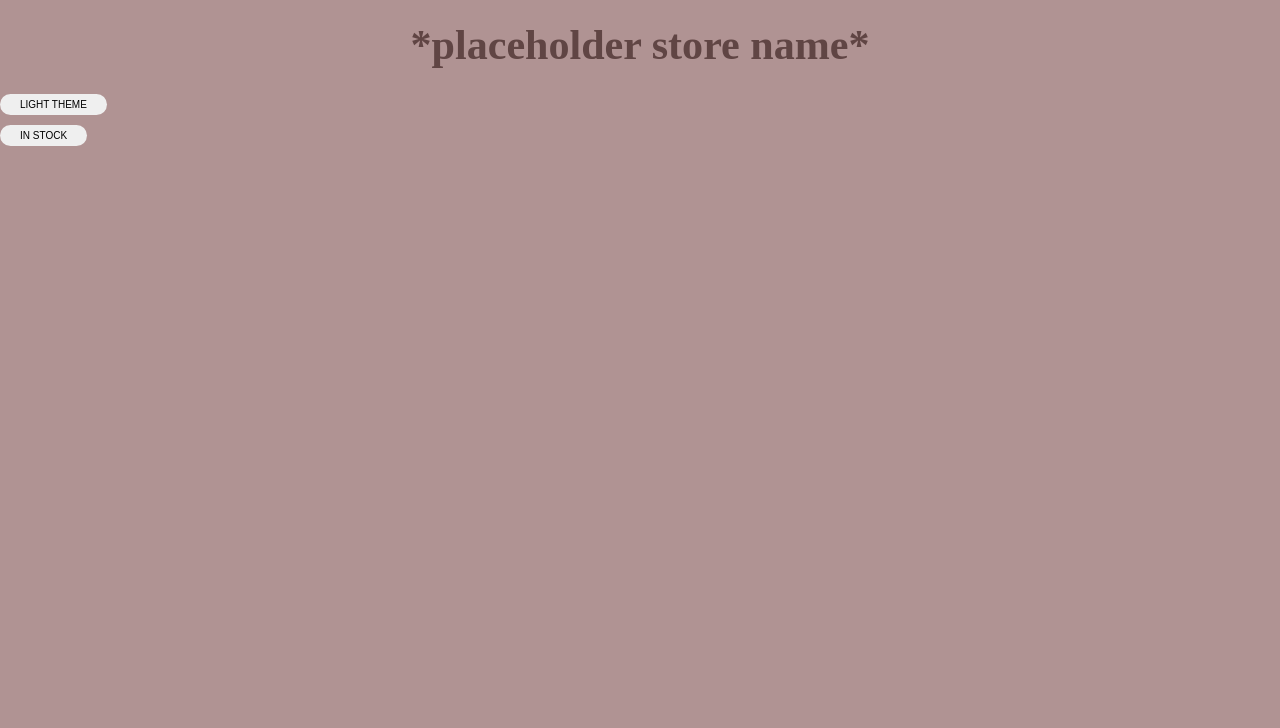
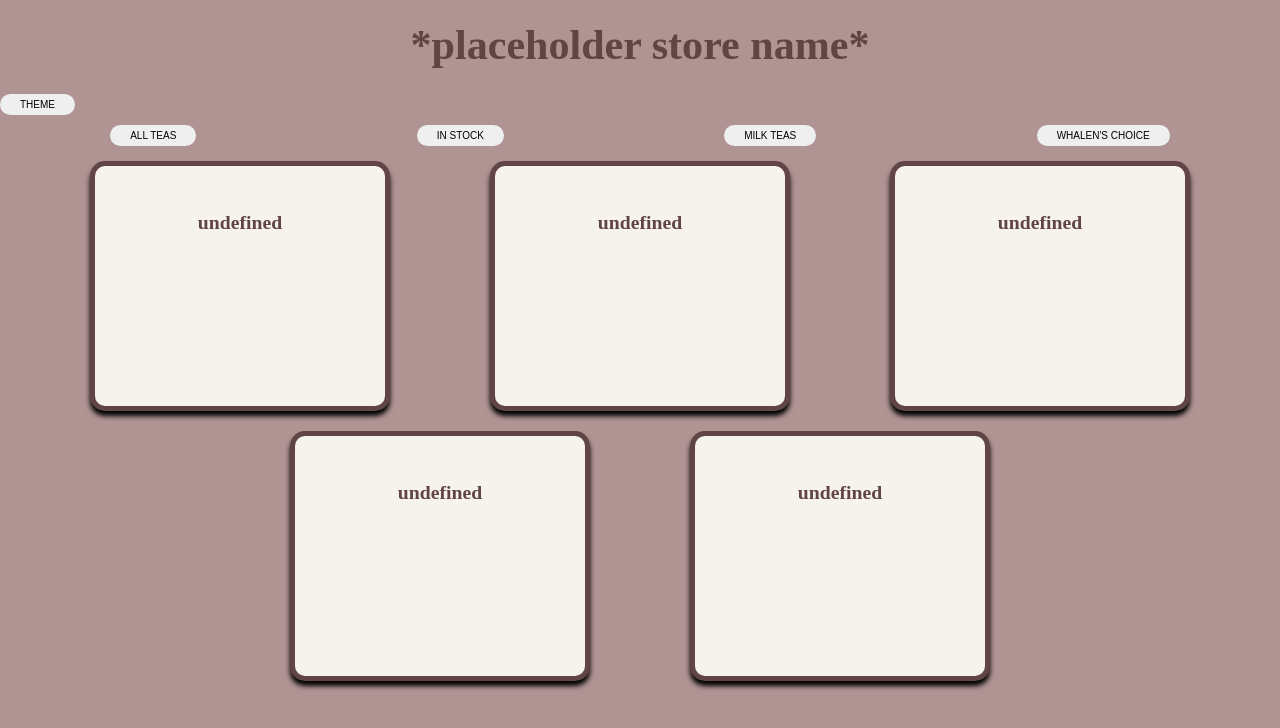
Before and after one commit to staten-island-tech/vite-project-YifanZhang4, a website built with Vite: page vite-project/index.html in a window 1280 px wide. Both pictures are taken after a click on the button "IN STOCK". Built offline with nearby package versions, Linux system fonts and the light colour scheme.

Commit message:
asjnmhgtrf

```diff
--- a/vite-project/index.html
+++ b/vite-project/index.html
@@ -10,10 +10,13 @@
     <div id="app">
       <div id="header">
         <h1>*placeholder store name*</h1>
-        <button class="themebtn">Light Theme</button>
+        <button id="theme" class="button">Theme</button>
       </div>
       <div class="filters">
-        <button id="stock">In Stock</button>
+        <button id="all" class="button">All Teas</button>
+        <button id="stock" class="button">In Stock</button>
+        <button id="milkTea" class="button">Milk Teas</button>
+        <button id="whalen" class="button">Whalen's Choice</button>
       </div>
       <div id="box"></div>
     </div>
--- a/vite-project/js/dom.js
+++ b/vite-project/js/dom.js
@@ -1,5 +1,6 @@
 const DOMSelectors = {
-  themeBtn: document.querySelector(".themebtn"),
+  theme: document.querySelector("#theme"),
+  all: document.getElementById("all"),
   stock: document.getElementById("stock"),
   box: document.getElementById("box"),
 };
--- a/vite-project/js/main.js
+++ b/vite-project/js/main.js
@@ -2,7 +2,7 @@ import "../styles/style.css";
 import { menu } from "./menu";
 import { DOMSelectors } from "./dom";
 
-DOMSelectors.themeBtn.addEventListener("click", function () {
+DOMSelectors.theme.addEventListener("click", function () {
   if (document.body.classList.contains("light")) {
     document.body.classList.add("dark");
     document.body.classList.remove("light");
@@ -12,24 +12,28 @@ DOMSelectors.themeBtn.addEventListener("click", function () {
   }
 });
 
-DOMSelectors.stock.addEventListener("click", function () {
-  getInStock();
+DOMSelectors.all.addEventListener("click", function () {
+  MTeaStore.getAll();
 });
 
-function getInStock() {
-  const InStock = menu
-    .filter((tea) => tea.inStock === true)
-    .forEach((InStock) => console.log(InStock.name));
-}
+DOMSelectors.stock.addEventListener("click", function () {
+  MTeaStore.getInStock();
+});
 
-function createCard(name, img, inStock) {
-  DOMSelectors.box.insertAdjacentHTML(
-    "beforeend",
-    `<div class="card">
-  <h2>${name}</h2>
-  <img src="${img}">
-  <h3>In Stock: ${inStock}</h3>`
-  );
-}
-
-getInStock();
+const MTeaStore = {
+  getAll: function () {
+    menu.forEach((tea) => this.createCard(tea.name));
+  },
+  getInStock: function () {
+    menu
+      .filter((tea) => tea.inStock === true)
+      .forEach((InStock) => this.createCard());
+  },
+  createCard: function () {
+    DOMSelectors.box.insertAdjacentHTML(
+      "beforeend",
+      `<div class="card">
+    <h2>${menu.name}</h2>`
+    );
+  },
+};
--- a/vite-project/js/menu.js
+++ b/vite-project/js/menu.js
@@ -3,52 +3,71 @@ const menu = [
     name: "Original Milk Tea",
     inStock: false,
     MilkTea: true,
-    img: "",
+    WhalensChoice: true,
+    img: "https://freesvg.org/img/navyblue.png",
   },
   {
     name: "Thai Milk Tea",
     inStock: true,
     MilkTea: true,
+    WhalensChoice: false,
+    img: "https://freesvg.org/img/navyblue.png",
   },
   {
     name: "Passionfruit Green Tea",
     inStock: true,
     MilkTea: false,
+    WhalensChoice: false,
+    img: "https://freesvg.org/img/navyblue.png",
   },
   {
     name: "Strawberry Green Tea",
     inStock: false,
     MilkTea: false,
+    WhalensChoice: false,
+    img: "https://freesvg.org/img/navyblue.png",
   },
   {
     name: "Black Sugar Oolong Tea",
     inStock: false,
     MilkTea: false,
+    WhalensChoice: true,
+    img: "https://freesvg.org/img/navyblue.png",
   },
   {
     name: "Brown Sugar Milk Tea",
     inStock: false,
     MilkTea: true,
+    WhalensChoice: false,
+    img: "https://freesvg.org/img/navyblue.png",
   },
   {
     name: "Matcha Milk Tea",
     inStock: true,
     MilkTea: true,
+    WhalensChoice: false,
+    img: "https://freesvg.org/img/navyblue.png",
   },
   {
     name: "Taro Milk Tea",
     inStock: true,
     MilkTea: true,
+    WhalensChoice: false,
+    img: "https://freesvg.org/img/navyblue.png",
   },
   {
     name: "Lychee Green Tea",
     inStock: true,
     MilkTea: false,
+    WhalensChoice: false,
+    img: "https://freesvg.org/img/navyblue.png",
   },
   {
     name: "Oreo Milk Tea",
     inStock: false,
     MilkTea: true,
+    WhalensChoice: false,
+    img: "https://freesvg.org/img/navyblue.png",
   },
 ];
 
--- a/vite-project/styles/style.css
+++ b/vite-project/styles/style.css
@@ -16,9 +16,9 @@ h1 {
   font-size: var(--h1);
 }
 
-.themebtn,
-.themebtn:link,
-.themebtn:visited {
+#themebtn,
+#themebtn:link,
+#themebtn:visited {
   text-transform: uppercase;
   text-decoration: none;
   padding: 0.5rem 2rem;
@@ -29,12 +29,17 @@ h1 {
   border-radius: 5rem;
   transition: all 0.2s;
 }
-.themebtn:hover {
+#themebtn:hover {
   transform: translateY(-2px);
   box-shadow: 0 5px 0.5rem #000000;
 }
 
-#stock {
+.filters {
+  display: flex;
+  justify-content: center;
+  align-content: center;
+}
+.button {
   text-transform: uppercase;
   text-decoration: none;
   padding: 0.5rem 2rem;
```
